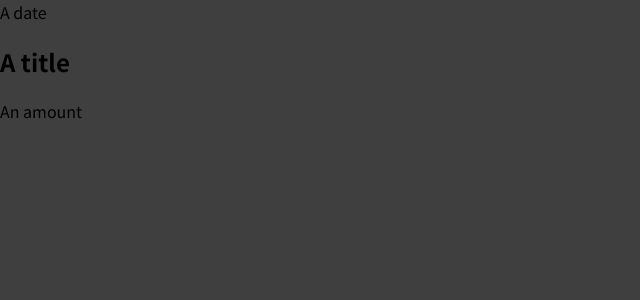
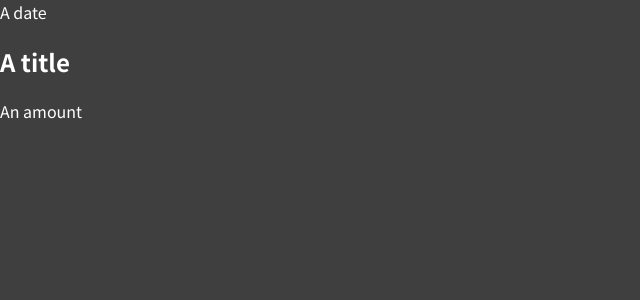
Before and after one commit to SarahWimark/MyExpenses, a React (Create React App) app: page / in a window 1280 px wide. Shown: the top 300 px of the page, without its empty margins (0-640 px from the left). Built offline with nearby package versions, Linux system fonts and the light colour scheme.

Commit message:
Adding style

```diff
--- a/src/index.css
+++ b/src/index.css
@@ -1,11 +1,12 @@
-@import url('https://fonts.googleapis.com/css2?family=Noto+Sans+JP:wght@400;700&display=swap');
+@import url("https://fonts.googleapis.com/css2?family=Noto+Sans+JP:wght@400;700&display=swap");
 
 * {
+  color: #fff;
   box-sizing: border-box;
 }
 
 html {
-  font-family: 'Noto Sans JP', sans-serif;
+  font-family: "Noto Sans JP", sans-serif;
 }
 
 body {
```
